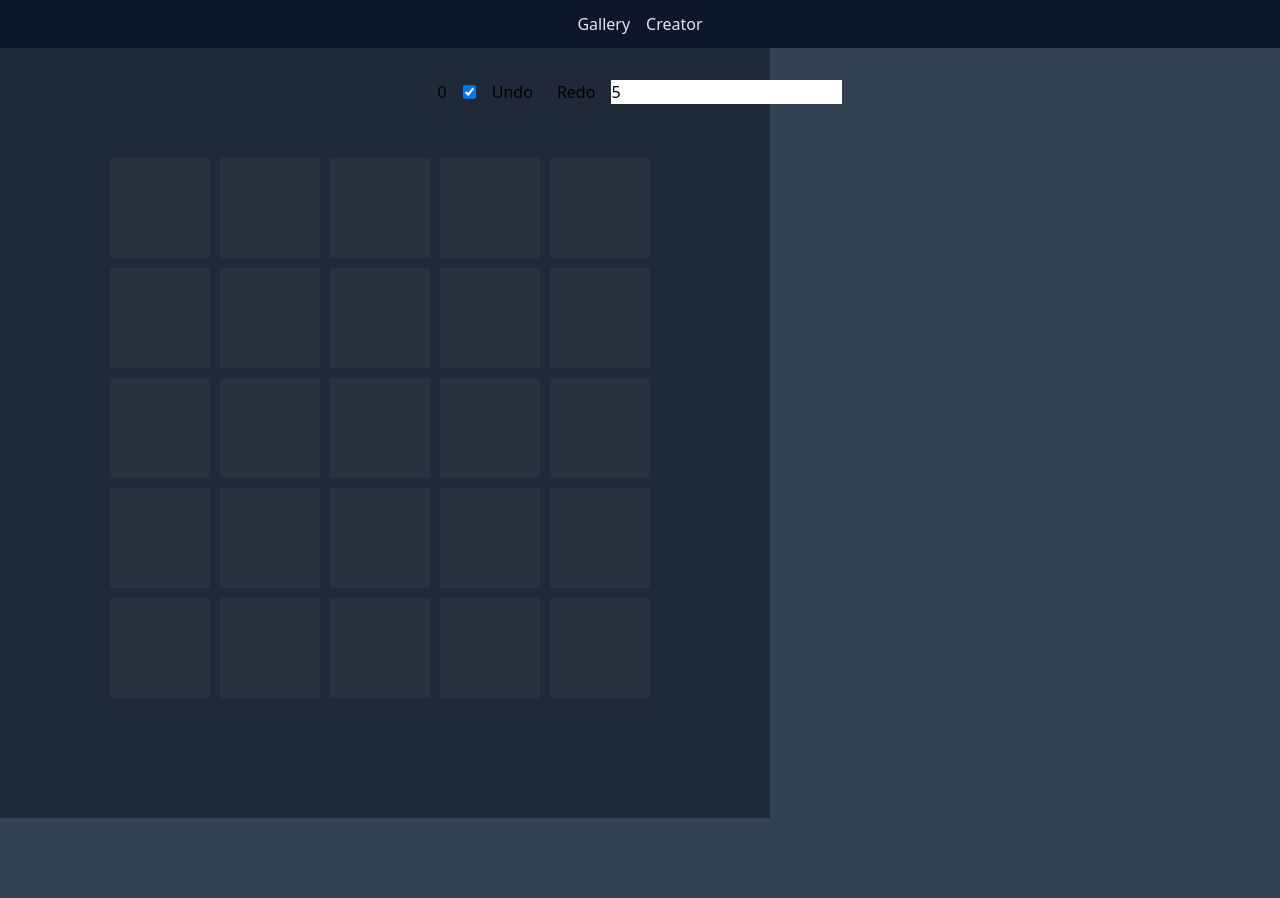
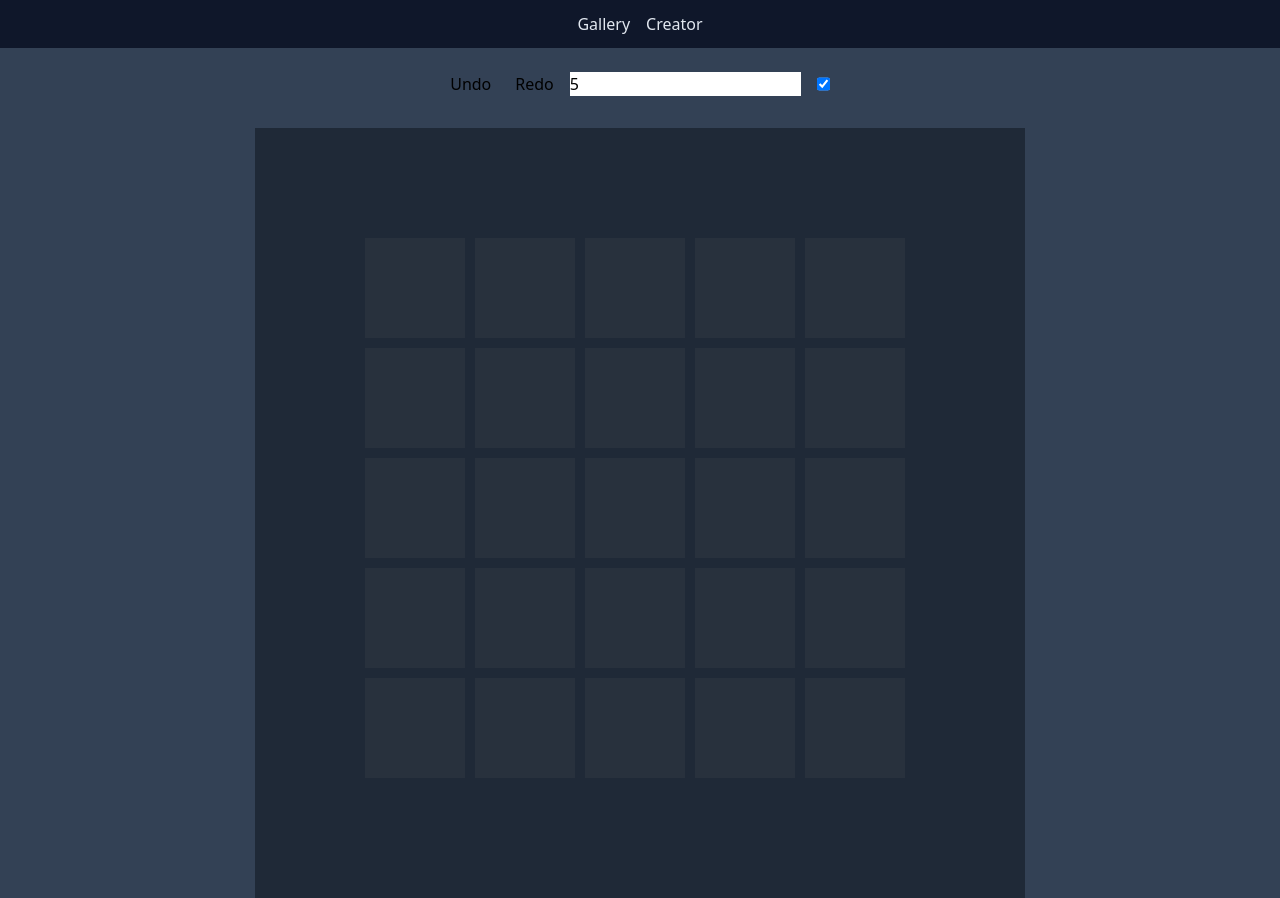
Before and after one commit to mkalino1/stained-glass, a Nuxt app: page /creator in a window 1280 px wide. Before the commit the page ends 818 px from the top, so only its background shows below. Built offline with nearby package versions, Linux system fonts and the light colour scheme.

Commit message:
refactor: :recycle: Refactor project structure for cleaner code

```diff
--- a/components/ArtCanvas.vue
+++ b/components/ArtCanvas.vue
@@ -1,83 +1,8 @@
-<script setup lang="ts">
-type Shape = {
-  column: number;
-  row: number;
-  angle: number;
-  path: string;
-  opacity: number;
-  isShadow: boolean;
-};
-
-const shapes = ref<Shape[]>([])
-const shadowShape = ref<Shape | null>()
-const shapesToRender = computed(() => shadowShape.value ? [...shapes.value, shadowShape.value] : shapes.value)
-const bloatMode = ref(true)
-const resolution = ref(5)
-
-function addShape(column: number, row: number) {
-  shapes.value.push(buildShape(column, row))
-  pushHistory()
-}
-function buildShape(column: number, row: number, shadow = false): Shape {
-  return ({
-    column: column,
-    row: row,
-    angle: 90 * (rotateCounter.value % 4),
-    path: buildPath(bloatMode.value),
-    opacity: shadow ? 0.3 : 0.8,
-    isShadow: shadow
-  })
-}
-function buildPath(bloat: boolean) {
-  return `
-      M 0,0
-      a 100 100 0 0 ${bloat ? 1 : 0} 100 100
-      h -100 Z`
-  // d = "M 25 1.5 a 23.5 23.5 0 0 0 -23.5 23.5 h 23.5 Z"
-}
-
-const index = ref(0)
-const history = shallowReactive<Shape[][]>([[]])
-function pushHistory() {
-  history.length = ++index.value
-  history.push(clone(shapes.value))
-}
-function undoHistory() {
-  shapes.value = clone(history[--index.value])
-}
-function redoHistory() {
-  shapes.value = clone(history[++index.value])
-}
-function clone(shapes: Shape[]) {
-  return shapes.map((s) => ({ ...s }))
-}
-
-const rotateCounter = ref(0)
-// TODO: abstract rotating logic to the parent
-function handleWheel(event: WheelEvent) {
-  rotateCounter.value += event.deltaY < 0 ? 1 : -1
-}
-
-watch(rotateCounter, () => {
-  if (shadowShape.value) {
-    shadowShape.value.angle = 90 * (rotateCounter.value % 4)
-  }
-})
-
-function buildShadowShape(column: number, row: number) {
-  shadowShape.value = buildShape(column, row, true)
-}
-
-function shapesOnTile(column: number, row: number) {
-  return shapesToRender.value.filter((el) => el.column === column && el.row == row)
-}
-</script>
-
 <template>
-  <svg class="bg-gray-800" @wheel="handleWheel" :width="110 * resolution + 220" :height="110 * resolution + 220">
+  <svg :width="110 * resolution + 220" :height="110 * resolution + 220" class="bg-gray-800">
     <template v-for="column in resolution">
       <svg v-for="row in resolution" @mouseover="buildShadowShape(column, row)" :x="110 * row" :y="110 * column">
-        <rect @click="addShape(column, row)" class="fixed" width="100" height="100" :fill="'#66666620'" />
+        <rect @click="$emit('addShape', column, row)" class="fixed" width="100" height="100" :fill="'#66666620'" />
         <path v-for="el in shapesOnTile(column, row)" fill="#229922" stroke="#123712" stroke-width="5" :d="el.path"
           @contextmenu.prevent="console.log('preventing')" :style="{
             'transform-origin': '50px 50px',
@@ -88,11 +13,32 @@ function shapesOnTile(column: number, row: number) {
       </svg>
     </template>
   </svg>
-  <div class="fixed top-20 left-0 right-0 text-center flex gap-4 justify-center">
-    {{ rotateCounter }}
-    <input type="checkbox" v-model="bloatMode" />
-    <button @click="undoHistory" :disabled="index <= 0" class="mr-2">Undo</button>
-    <button @click="redoHistory" :disabled="index >= history.length - 1">Redo</button>
-    <input v-model.number="resolution" />
-  </div>
 </template>
+
+<script setup lang="ts">
+const { shapes, rotationCounter, bloatMode } = defineProps<{
+  shapes: Shape[],
+  resolution: number,
+  rotationCounter: number,
+  bloatMode: boolean
+}>()
+defineEmits<{
+  addShape: [column: number, row: number]
+}>()
+
+const shadowShape = ref<Shape | null>()
+const shapesToRender = computed(() => shadowShape.value ? [...shapes, shadowShape.value] : shapes)
+function buildShadowShape(column: number, row: number) {
+  shadowShape.value = buildShape(column, row, bloatMode, rotationCounter, true)
+}
+watch(() => rotationCounter, () => {
+  if (shadowShape.value) {
+    shadowShape.value.angle = 90 * (rotationCounter % 4)
+  }
+})
+
+function shapesOnTile(column: number, row: number) {
+  return shapesToRender.value.filter((el) => el.column === column && el.row == row)
+}
+
+</script>
--- /dev/null
+++ b/components/ArtControls.vue
@@ -0,0 +1,18 @@
+<template>
+  <div class="flex gap-4 justify-center">
+    <button @click="$emit('undoHistory')" :disabled="historyIndex <= 0" class="mr-2">Undo</button>
+    <button @click="$emit('redoHistory')" :disabled="historyIndex >= history.length - 1">Redo</button>
+    <input v-model.number="resolution" />
+    <input type="checkbox" v-model="bloatMode" />
+  </div>
+</template>
+
+<script lang="ts" setup>
+defineProps<{ historyIndex: number, history: Shape[][] }>()
+defineEmits<{
+  undoHistory: []
+  redoHistory: []
+}>()
+const bloatMode = defineModel('bloatMode')
+const resolution = defineModel('resolution')
+</script>
--- a/pages/creator.vue
+++ b/pages/creator.vue
@@ -1,9 +1,44 @@
 <template>
-  <div>
-    <ArtCanvas />
+  <div class="flex flex-col items-center gap-8 mt-6">
+    <ArtControls @redo-history="redoHistory" @undo-history="undoHistory" v-model:bloat-mode="bloatMode"
+      v-model:resolution="resolution" :history="history" :history-index="historyIndex" />
+    <ArtCanvas @wheel="handleWheel" @add-shape="addShape" :shapes="shapes" :resolution="resolution"
+      :bloat-mode="bloatMode" :rotation-counter="rotationCounter" />
   </div>
 </template>
 
 <script lang="ts" setup>
+//Shapes
+const shapes = ref<Shape[]>([])
+function addShape(column: number, row: number) {
+  shapes.value.push(buildShape(column, row, bloatMode.value, rotationCounter.value))
+  pushHistory()
+}
 
+//Modes
+const bloatMode = ref(true)
+const resolution = ref(5)
+
+//History
+const historyIndex = ref(0)
+const history = shallowReactive<Shape[][]>([[]])
+function pushHistory() {
+  history.length = ++historyIndex.value
+  history.push(clone(shapes.value))
+}
+function undoHistory() {
+  shapes.value = clone(history[--historyIndex.value])
+}
+function redoHistory() {
+  shapes.value = clone(history[++historyIndex.value])
+}
+function clone(shapes: Shape[]) {
+  return shapes.map((s) => ({ ...s }))
+}
+
+//Rotations
+const rotationCounter = ref(0)
+function handleWheel(event: WheelEvent) {
+  rotationCounter.value += event.deltaY < 0 ? 1 : -1
+}
 </script>
--- /dev/null
+++ b/utils/shape.ts
@@ -0,0 +1,20 @@
+function buildShape(column: number, row: number, bloatMode = false, rotationCounter = 0, shadow = false,): Shape {
+  return ({
+    column: column,
+    row: row,
+    angle: 90 * (rotationCounter % 4),
+    path: buildPath(bloatMode),
+    opacity: shadow ? 0.3 : 0.8,
+    isShadow: shadow
+  })
+}
+
+function buildPath(bloat: boolean) {
+  return `
+      M 0,0
+      a 100 100 0 0 ${bloat ? 1 : 0} 100 100
+      h -100 Z`
+  // d = "M 25 1.5 a 23.5 23.5 0 0 0 -23.5 23.5 h 23.5 Z"
+}
+
+export { buildShape, buildPath }
```
Also changed, not shown: types/shape.d.ts (added, +8 -0 lines).
